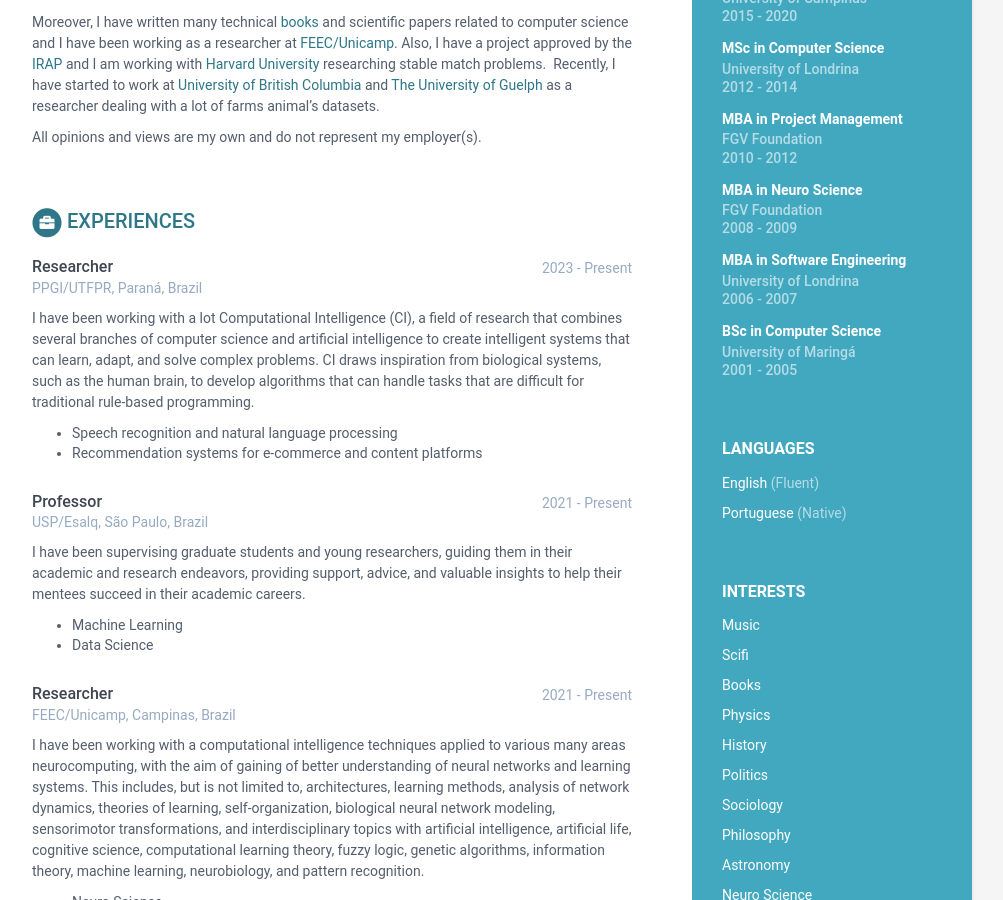
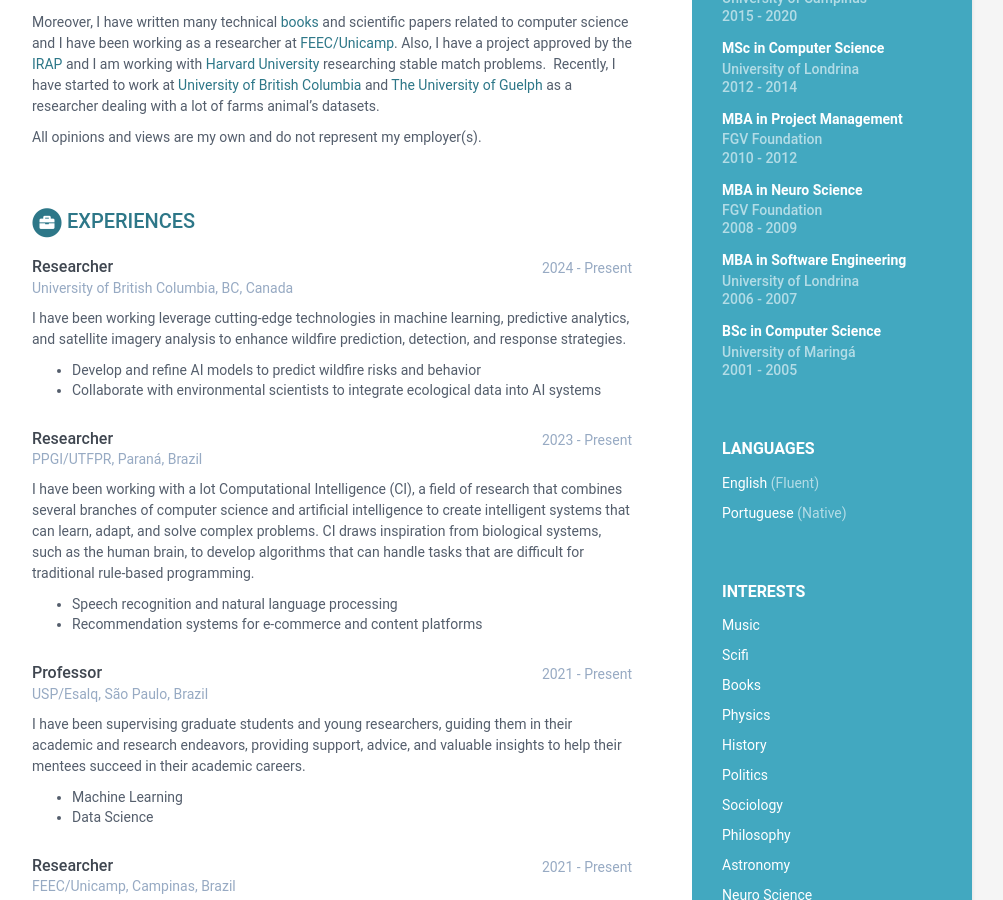
Before and after one commit to gomede/gomede.github.io, a Jekyll site: the page built from index.html, in a window 1280 px wide and 900 px high, scrolled down 808 px. Shown: the whole window, without its empty margins (168-1171 px from the left). Built offline with Jekyll 4.4.1, drawn with Linux system fonts in a browser that asks for light colours.

Commit message:
Update data.yml

```diff
--- a/_data/data.yml
+++ b/_data/data.yml
@@ -201,6 +201,17 @@
           - Credit Score
 
 experiences:
+    - role: Researcher
+      time: 2024 - Present
+      company: University of British Columbia, BC, Canada
+      details: |
+        I have been working leverage cutting-edge technologies in machine learning, predictive analytics,
+        and satellite imagery analysis to enhance wildfire prediction, detection, and response strategies.
+
+          - Develop and refine AI models to predict wildfire risks and behavior
+          - Collaborate with environmental scientists to integrate ecological data into AI systems
+
+
     - role: Researcher
       time: 2023 - Present
       company: PPGI/UTFPR, Paraná, Brazil
```
